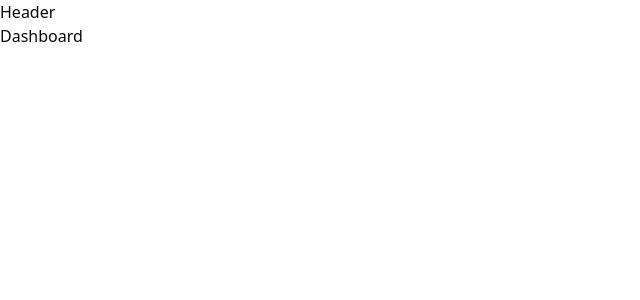
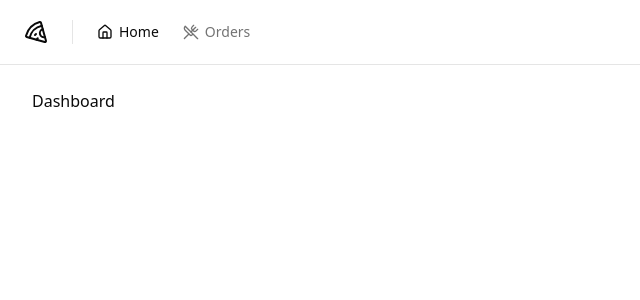
Before and after one commit to samuelpietra/pizzashop-web, a React (Vite) app: page / in a window 1280 px wide. Shown: the top 300 px of the page, without its empty margins (0-640 px from the left). Built offline with nearby package versions, Linux system fonts and the light colour scheme.

Commit message:
feat: starts layout header

```diff
--- a/package.json
+++ b/package.json
@@ -12,6 +12,7 @@
   "dependencies": {
     "@hookform/resolvers": "^3.9.0",
     "@radix-ui/react-label": "^2.1.0",
+    "@radix-ui/react-separator": "^1.1.0",
     "@radix-ui/react-slot": "^1.1.0",
     "class-variance-authority": "^0.7.0",
     "clsx": "^2.1.1",
--- /dev/null
+++ b/src/components/header.tsx
@@ -0,0 +1,28 @@
+import { Home, Pizza, UtensilsCrossed } from 'lucide-react'
+
+import { NavLink } from './nav-link'
+import { Separator } from './ui/separator'
+
+export function Header() {
+  return (
+    <div className="border-b">
+      <div className="flex h-16 items-center gap-6 px-6">
+        <Pizza className="h-6 w-6" />
+
+        <Separator orientation="vertical" className="h-6" />
+
+        <nav className="flex items-center space-x-4 lg:space-x-6">
+          <NavLink to="/">
+            <Home className="h-4 w-4" />
+            Home
+          </NavLink>
+
+          <NavLink to="/orders">
+            <UtensilsCrossed className="h-4 w-4" />
+            Orders
+          </NavLink>
+        </nav>
+      </div>
+    </div>
+  )
+}
--- /dev/null
+++ b/src/components/nav-link.tsx
@@ -0,0 +1,17 @@
+import { Link, LinkProps, useLocation } from 'react-router-dom'
+
+export interface NavLinkProps extends LinkProps {}
+
+export function NavLink(props: NavLinkProps) {
+  const { pathname } = useLocation()
+
+  console.log('🔴 pathname === props.to: ', pathname === props.to)
+
+  return (
+    <Link
+      data-current={pathname === props.to}
+      className="flex items-center gap-1.5 text-sm font-medium text-muted-foreground hover:text-foreground data-[current=true]:text-foreground"
+      {...props}
+    />
+  )
+}
--- /dev/null
+++ b/src/components/ui/separator.tsx
@@ -0,0 +1,29 @@
+import * as React from "react"
+import * as SeparatorPrimitive from "@radix-ui/react-separator"
+
+import { cn } from "@/lib/utils"
+
+const Separator = React.forwardRef<
+  React.ElementRef<typeof SeparatorPrimitive.Root>,
+  React.ComponentPropsWithoutRef<typeof SeparatorPrimitive.Root>
+>(
+  (
+    { className, orientation = "horizontal", decorative = true, ...props },
+    ref
+  ) => (
+    <SeparatorPrimitive.Root
+      ref={ref}
+      decorative={decorative}
+      orientation={orientation}
+      className={cn(
+        "shrink-0 bg-border",
+        orientation === "horizontal" ? "h-[1px] w-full" : "h-full w-[1px]",
+        className
+      )}
+      {...props}
+    />
+  )
+)
+Separator.displayName = SeparatorPrimitive.Root.displayName
+
+export { Separator }
--- a/src/pages/_layouts/app.tsx
+++ b/src/pages/_layouts/app.tsx
@@ -1,11 +1,13 @@
 import { Outlet } from 'react-router-dom'
+
+import { Header } from '@/components/header'
 
 export function AppLayout() {
   return (
-    <div>
-      <h1>Header</h1>
+    <div className="flex min-h-screen flex-col antialiased">
+      <Header />
 
-      <div>
+      <div className="flex flex-1 flex-col gap-4 p-8 pt-6">
         <Outlet />
       </div>
     </div>
--- a/src/pages/_layouts/auth.tsx
+++ b/src/pages/_layouts/auth.tsx
@@ -3,7 +3,7 @@
 
 export function AuthLayout() {
   return (
-    <div className="grid min-h-screen grid-cols-2">
+    <div className="grid min-h-screen grid-cols-2 antialiased">
       <div className="flex h-full flex-col justify-between border-r border-foreground/5 bg-muted p-10 text-muted-foreground">
         <div className="flex items-center gap-3 text-lg text-foreground">
           <Pizza className="h-5 w-5" />
--- a/src/pages/auth/sign-up.tsx
+++ b/src/pages/auth/sign-up.tsx
@@ -28,7 +28,6 @@
 
   async function handleSignUp(data: SignUpForm) {
     try {
-      console.info('🔴 data: ', data)
       await new Promise((resolve) => setTimeout(resolve, 2000))
       toast.success('Restaurant successfully registered.', {
         action: {
```
Also changed, not shown: 1 other file (tests, documents, lock files or other folders).
